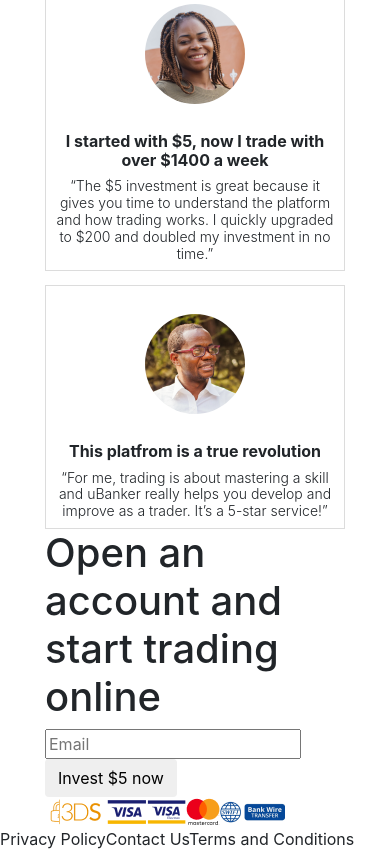
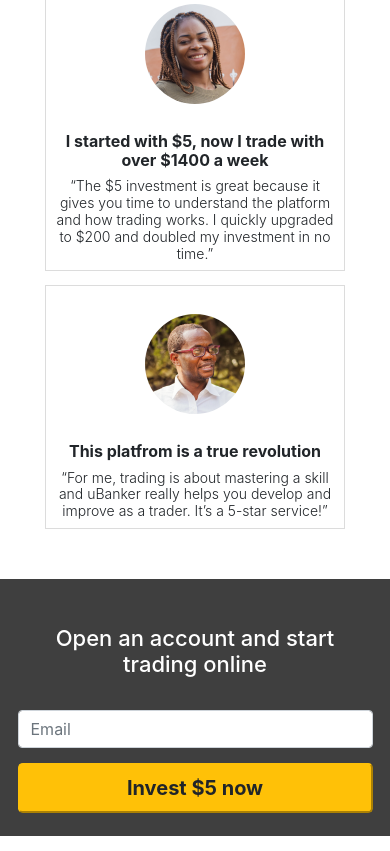
Before and after one commit to dreadlocker/ui-task, a Vue app: page / in a window 390 px wide. Shown: the part 1075-1926 px from the top of the page. Built offline with nearby package versions, Linux system fonts and the light colour scheme.

Commit message:
SASS for form content for mobile devices done

```diff
--- a/src/assets/styles/main.sass
+++ b/src/assets/styles/main.sass
@@ -17,7 +17,6 @@ body
 
 // // HomePageHeader START
 .page-header
-  width: 100%
   background: #0088D3
 .page-header-text
   font-size: 36px
@@ -29,7 +28,6 @@ body
 // // HomePageContent START
 .content-holder
   width: 300px
-  // margin: 0 auto
 
 .step-holder
   border: 1px solid $text-color-3
@@ -44,6 +42,22 @@ body
 
 .step-info-holder
   color: $text-color-2
+
+// BaseForm START
+.form
+  background-color: $text-color-2
+  margin: 50px 0
+  padding: 23px 17.5px
+.form-header
+  font-size: 22px
+  color: $text-color-1
+  padding: 23px 15px 17px
+.form-control
+  margin: 15px 0
+
+// BaseForm END
+
+
 @media (min-width: $min-mobile-portrait-width) and (max-width: $min-tablet-portrait-width - 1)
   .page-header
     height: 320px
@@ -96,15 +110,3 @@ body
     font-size: 16px
   .trader-quote
     font-size: 14px
-  // .step-info-holder
-  //   display: flex
-  //   flex-direction: column
-  //   color: $text-color-2
-  // .window-header
-  //   font-size: 20px
-  //   font-weight: bold
-  //   margin: 0 0 8.67px
-  // .window-content
-  //   margin: 0
-  //   font-weight: 300
-  //   font-size: 14px
--- a/src/components/BaseButton.vue
+++ b/src/components/BaseButton.vue
@@ -2,7 +2,7 @@
   <button
     type="submit"
     :class="classes"
-    class="btn"
+    class="btn-lg btn-warning w-100 font-weight-bold"
   >{{text}}</button>
 </template>
 
--- a/src/components/BaseForm.vue
+++ b/src/components/BaseForm.vue
@@ -2,11 +2,11 @@
   <form
     action=""
     method="post"
-    class="form"
+    class="form mx-auto w-100"
     :class="classes"
   >
-    <h1>{{header}}</h1>
-    <input type="email" placeholder="Email">
+    <h1 class="form-header text-center mx-auto">{{header}}</h1>
+    <input type="email" class="form-control" placeholder="Email" aria-label="Email" aria-describedby="basic-addon1">
     <BaseButton />
   </form>
 </template>
--- a/src/components/BasePageHeader.vue
+++ b/src/components/BasePageHeader.vue
@@ -1,5 +1,5 @@
 <template>
-  <div class="page-header d-flex justify-content-center align-items-center">
+  <div class="page-header d-flex justify-content-center align-items-center w-100">
     <h1 class="page-header-text">{{headerText}}</h1>
 
     <BaseForm :classes="'hidden'" />
--- a/src/views/HomePage/HomePageContent.vue
+++ b/src/views/HomePage/HomePageContent.vue
@@ -1,4 +1,5 @@
 <template>
+  <div>
     <div class="content-holder mx-auto">
       <div class="content-header d-flex align-items-center mx-auto font-weight-bold text-center">{{stepsHeader}}</div>
       <div>
@@ -18,6 +19,7 @@
           :trader="trader"
           :index="index"
         />
+      </div>
     </div>
 
     <BaseForm />
```
Lines whose indentation alone changed are shown as unchanged.
